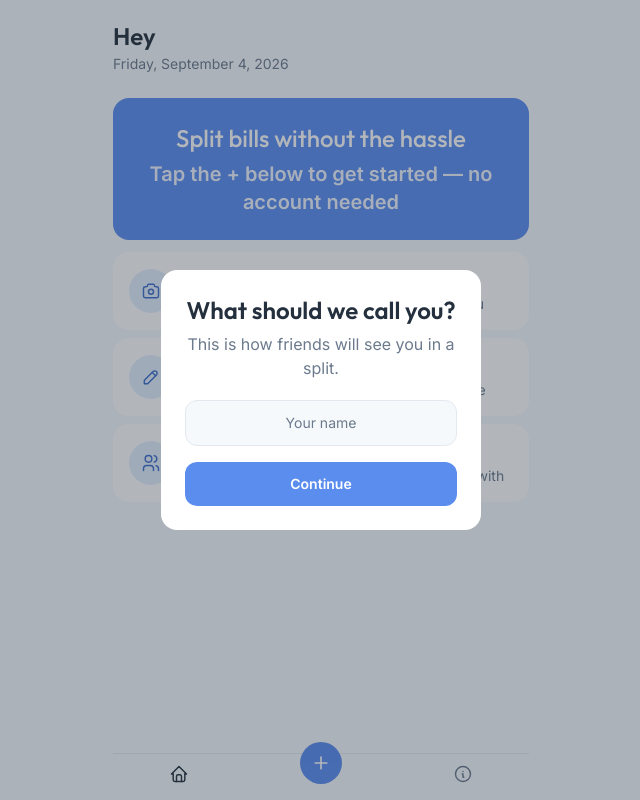
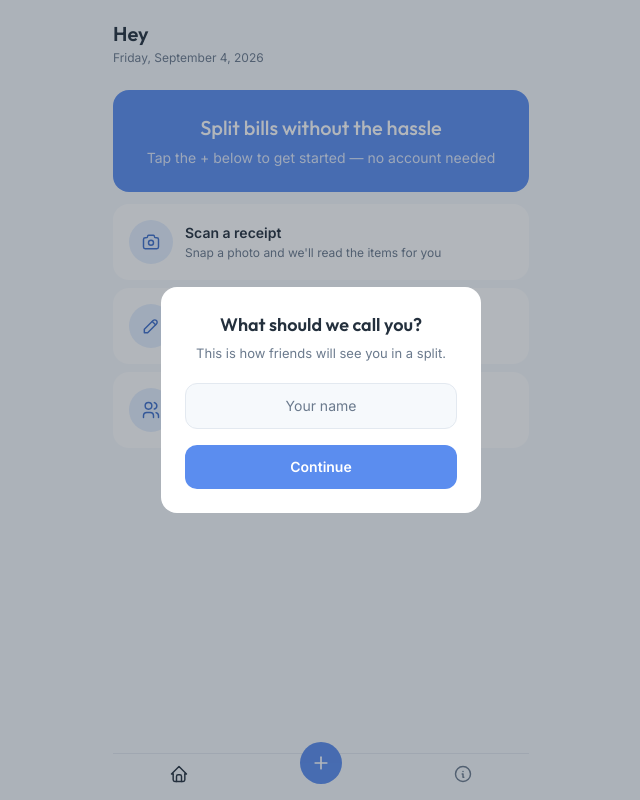
Before and after one commit to Jell13/splitter-web, a Next.js app: page / in a window 1280 px wide. Shown: the whole page, without its empty margins (319-959 px from the left). Built offline with nearby package versions, Linux system fonts and the light colour scheme; no server answers.

Commit message:
updated the text size for the main page

```diff
--- a/app/components/AddExpenseSheet.tsx
+++ b/app/components/AddExpenseSheet.tsx
@@ -52,7 +52,7 @@ export function AddExpenseSheet({
       <div className="relative w-full rounded-t-[28px] bg-card px-5 pb-8 pt-2.5">
         <div className="mx-auto mb-5 h-1 w-9 rounded-full bg-border" />
 
-        <h2 className="mb-1.5 text-2xl">Add an expense</h2>
+        <h2 className="mb-1.5 text-[17px]">Add an expense</h2>
 
         <div className="divide-y divide-border">
           {options.map((option) => (
@@ -65,10 +65,10 @@ export function AddExpenseSheet({
                 {option.icon}
               </span>
               <span className="flex-1">
-                <span className="block text-base font-semibold text-foreground">
+                <span className="block text-sm font-semibold text-foreground">
                   {option.label}
                 </span>
-                <span className="mt-0.5 block text-sm text-muted-foreground">
+                <span className="mt-0.5 block text-xs text-muted-foreground">
                   {option.description}
                 </span>
               </span>
--- a/app/components/NameEntryPrompt.tsx
+++ b/app/components/NameEntryPrompt.tsx
@@ -13,8 +13,8 @@ const NameEntryPrompt = ({ onSubmit }: NameEntryPromptProp) => {
   return (
     <div className="fixed inset-0 z-50 flex items-center justify-center bg-foreground/35 px-6">
       <div className="w-full max-w-xs rounded-card bg-card p-6 text-center">
-        <h2 className="text-2xl">What should we call you?</h2>
-        <p className="mt-1.5 text-base text-muted-foreground">
+        <h2 className="text-[18px]">What should we call you?</h2>
+        <p className="mt-1.5 text-[13px] text-muted-foreground">
           This is how friends will see you in a split.
         </p>
 
--- a/app/page.tsx
+++ b/app/page.tsx
@@ -73,16 +73,16 @@ export default function HomePage() {
       {!name && <NameEntryPrompt onSubmit={setName} />}
 
       <header>
-        <h1 className="text-2xl">Hey {name ?? ""}</h1>
-        <p className="mt-0.5 text-sm text-muted-foreground">{formatted}</p>
+        <h1 className="text-xl">Hey {name ?? ""}</h1>
+        <p className="mt-0.5 text-xs text-muted-foreground">{formatted}</p>
       </header>
 
       <div className="flex flex-1 flex-col gap-3 pt-2">
         <div className="rounded-card bg-primary px-5 py-6 text-center">
-          <p className="font-display text-2xl text-primary-foreground">
+          <p className="font-display text-xl text-primary-foreground">
             Split bills without the hassle
           </p>
-          <p className="mt-1.5 text-xl font-semibold text-primary-foreground/90">
+          <p className="mt-1.5 text-sm text-primary-foreground/80">
             Tap the + below to get started — no account needed
           </p>
         </div>
@@ -97,10 +97,10 @@ export default function HomePage() {
                 <feature.icon size={20} stroke={1.75} />
               </span>
               <div>
-                <p className="text-base font-semibold text-foreground">
+                <p className="text-sm font-semibold text-foreground">
                   {feature.title}
                 </p>
-                <p className="mt-0.5 text-sm text-muted-foreground">
+                <p className="mt-0.5 text-xs text-muted-foreground">
                   {feature.description}
                 </p>
               </div>
@@ -131,7 +131,7 @@ export default function HomePage() {
             className="w-full max-w-md rounded-t-[28px] bg-card p-6"
           >
             <div className="flex items-center justify-between">
-              <h2 className="text-2xl text-foreground">About this app</h2>
+              <h2 className="text-lg text-foreground">About this app</h2>
               <button
                 onClick={() => setAboutOpen(false)}
                 className="flex h-9 w-9 items-center justify-center rounded-full bg-accent text-accent-foreground"
@@ -139,7 +139,7 @@ export default function HomePage() {
                 <IconX size={16} stroke={2} />
               </button>
             </div>
-            <p className="mt-3 text-base text-muted-foreground">
+            <p className="mt-3 text-sm text-muted-foreground">
               This app helps you split a bill with friends — scan a receipt,
               enter one manually, or split evenly, no sign-up required.
               Everything works right away as a guest.
```
